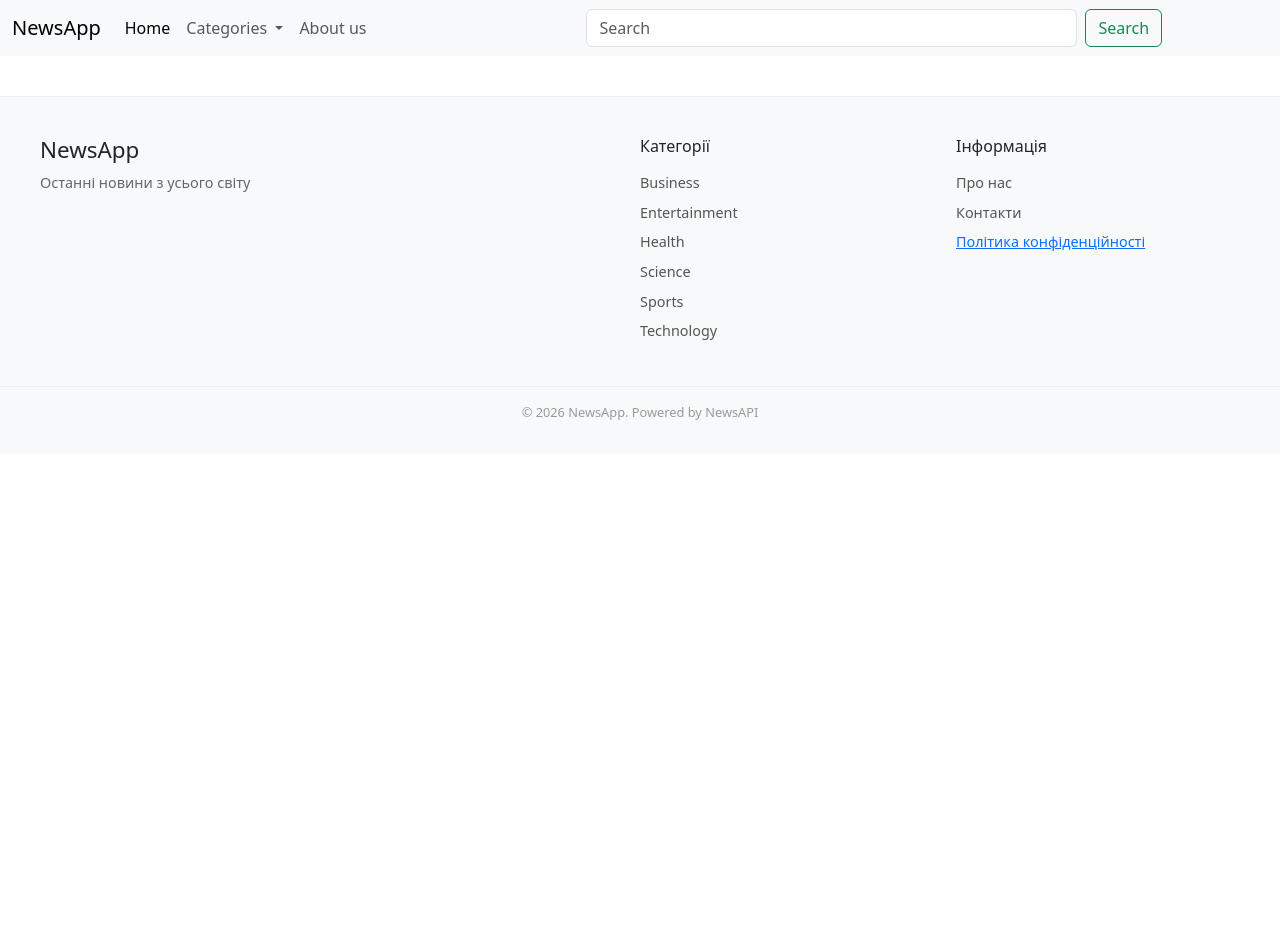
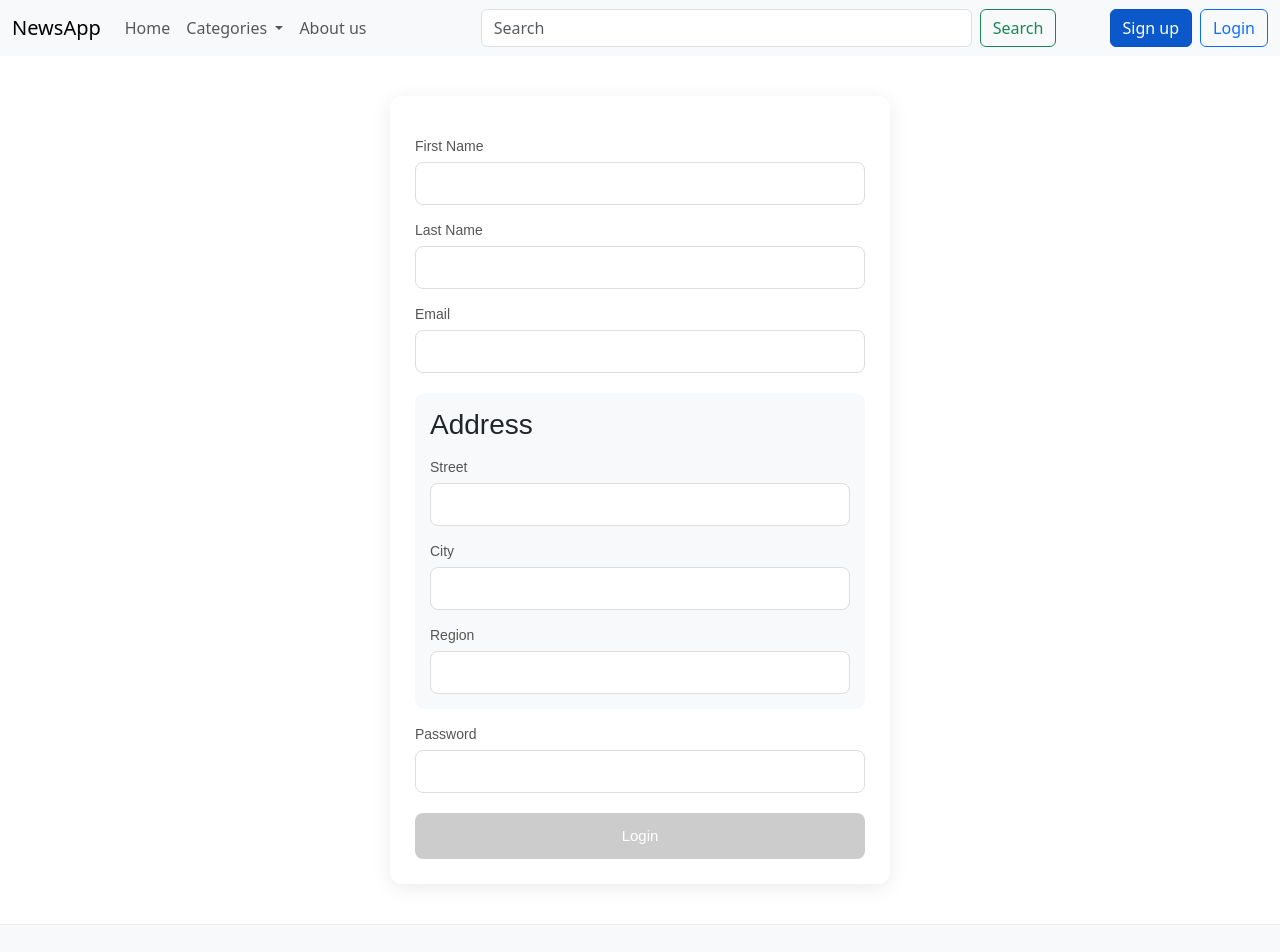
Before and after one commit to KhoberVlad/NewsApp, an Angular app: page /sign-up in a window 1280 px wide. Before the commit this address led to /. Shown: the top 952 px of the page. Before the commit the page ends 800 px from the top, so only its background shows below. Built offline with nearby package versions, Linux system fonts and the light colour scheme.

Commit message:
add reactive forms(sign in , login in

```diff
--- a/src/app/app.routes.ts
+++ b/src/app/app.routes.ts
@@ -3,10 +3,14 @@ import { AboutUs } from './components/about-us/about-us';
 import { Contact } from './components/contact/contact';
 import { Main } from './components/main/main';
 import { PolicyPrivacy } from './components/policy-privacy/policy-privacy';
+import { LoginUpForm } from './components/login-up-form/login-up-form';
+import { SignUpForm } from './components/sign-up-form/sign-up-form';
 export const routes: Routes = [
   { path: '',  redirectTo: 'main', pathMatch: 'full' },
   { path: 'main', component: Main },
   { path: 'about-us', component: AboutUs },
   { path: 'contact', component: Contact },
-  { path: 'privacy', component: PolicyPrivacy }
+  { path: 'privacy', component: PolicyPrivacy },
+  { path: 'sign-up', component: SignUpForm },
+  { path: 'login-up', component: LoginUpForm }
 ];
--- a/src/app/components/header/header.html
+++ b/src/app/components/header/header.html
@@ -46,6 +46,10 @@
         <input class="form-control me-2" type="search" placeholder="Search" name="searchQuery"[(ngModel)]="searchQuery"/>
         <button class="btn btn-outline-success" type="submit" (click)="onSearch()">Search</button>
       </form>
+      <div class="d-flex gap-2">
+        <button [routerLink]="['/sign-up']" routerLinkActive="active" type="button" class="btn btn-primary">Sign up</button>
+        <button [routerLink]="['/login-up']" routerLinkActive="active" type="button" class="btn btn-outline-primary">Login</button>
+      </div>
     </div>
   </div>
 </nav>
--- /dev/null
+++ b/src/app/components/login-up-form/login-up-form.css
@@ -0,0 +1,59 @@
+form {
+  max-width: 400px;
+  margin: 60px auto;
+  padding: 30px;
+  background: #ffffff;
+  border-radius: 14px;
+  box-shadow: 0 8px 25px rgba(0, 0, 0, 0.08);
+  font-family: Arial, sans-serif;
+}
+label {
+  display: block;
+  margin-top: 18px;
+  margin-bottom: 6px;
+  font-size: 14px;
+  color: #444;
+  font-weight: 500;
+}
+input {
+  width: 100%;
+  padding: 12px;
+  border: 1px solid #ddd;
+  border-radius: 10px;
+  font-size: 14px;
+  transition: all 0.25s ease;
+}
+input:focus {
+  border-color: #4CAF50;
+  outline: none;
+  box-shadow: 0 0 6px rgba(76, 175, 80, 0.3);
+}
+input.ng-invalid.ng-touched {
+  border-color: #e53935;
+  background: #fff5f5;
+}
+small {
+  display: block;
+  margin-top: 5px;
+  color: #e53935;
+  font-size: 12px;
+}
+button {
+  width: 100%;
+  margin-top: 25px;
+  padding: 12px;
+  border: none;
+  border-radius: 10px;
+  background: #4CAF50;
+  color: white;
+  font-size: 15px;
+  cursor: pointer;
+  transition: 0.3s;
+}
+button:hover {
+  background: #43a047;
+}
+button:disabled {
+  background: #ccc;
+  cursor: not-allowed;
+}
--- /dev/null
+++ b/src/app/components/login-up-form/login-up-form.html
@@ -0,0 +1,27 @@
+  <form [formGroup]="LoginUp">
+  <label>Email</label>
+  <input type="email" formControlName="email">
+
+  <div *ngIf="LoginUp.get('email')?.touched && LoginUp.get('email')?.invalid">
+    <small *ngIf="LoginUp.get('email')?.errors?.['required']">
+      Email is required
+    </small>
+    <small *ngIf="LoginUp.get('email')?.errors?.['email']">
+      Invalid email
+    </small>
+  </div>
+  <label>Password</label>
+  <input type="password" formControlName="password">
+
+  <div *ngIf="LoginUp.get('password')?.invalid && (LoginUp.get('password')?.touched || LoginUp.get('password')?.dirty)">
+    <small *ngIf="LoginUp.get('password')?.errors?.['required']">
+      Password is required
+    </small>
+    <small *ngIf="LoginUp.get('password')?.errors?.['minlength']">
+      Minimum 6 characters
+    </small>
+  </div>
+  <button type="submit" [disabled]="LoginUp.invalid">
+  Login
+</button>
+  </form>
--- /dev/null
+++ b/src/app/components/login-up-form/login-up-form.ts
@@ -0,0 +1,17 @@
+import { Component } from '@angular/core';
+import { ReactiveFormsModule } from '@angular/forms';
+import { FormControl, FormGroup , Validators} from '@angular/forms';
+import { CommonModule } from '@angular/common';
+@Component({
+  selector: 'app-login-up-form',
+  imports: [ReactiveFormsModule, CommonModule],
+  templateUrl: './login-up-form.html',
+  styleUrl: './login-up-form.css',
+})
+export class LoginUpForm {
+  LoginUp = new FormGroup({
+    email: new FormControl("", [Validators.required]),
+    password: new FormControl("", [Validators.required, Validators.minLength(8)])
+  })
+
+}
--- /dev/null
+++ b/src/app/components/sign-up-form/sign-up-form.css
@@ -0,0 +1,71 @@
+form {
+  max-width: 500px;
+  margin: 40px auto;
+  padding: 25px;
+  background: #ffffff;
+  border-radius: 12px;
+  box-shadow: 0 4px 20px rgba(0, 0, 0, 0.08);
+  font-family: Arial, sans-serif;
+}
+
+h2 {
+  margin-top: 20px;
+  font-size: 18px;
+  color: #333;
+}
+
+label {
+  display: block;
+  margin-top: 15px;
+  margin-bottom: 5px;
+  font-size: 14px;
+  color: #555;
+}
+
+input {
+  width: 100%;
+  padding: 10px 12px;
+  border: 1px solid #ddd;
+  border-radius: 8px;
+  font-size: 14px;
+  transition: 0.3s;
+}
+
+input:focus {
+  border-color: #28a745;
+  outline: none;
+  box-shadow: 0 0 5px rgba(40, 167, 69, 0.3);
+}
+
+small {
+  color: #e63946;
+  font-size: 12px;
+}
+
+div[formGroupName="address"] {
+  margin-top: 20px;
+  padding: 15px;
+  border-radius: 10px;
+  background: #f8f9fa;
+}
+
+button {
+  margin-top: 20px;
+  width: 100%;
+  padding: 12px;
+  background: #28a745;
+  color: white;
+  border: none;
+  border-radius: 8px;
+  font-size: 15px;
+  cursor: pointer;
+  transition: 0.3s;
+}
+
+button:hover {
+  background: #43a047;
+}
+button:disabled {
+  background: #ccc;
+  cursor: not-allowed;
+}
--- /dev/null
+++ b/src/app/components/sign-up-form/sign-up-form.html
@@ -0,0 +1,58 @@
+<form [formGroup]="SignUp">
+  <label>First Name</label>
+  <input type="text" formControlName="firstName">
+  <label>Last Name</label>
+  <input type="text" formControlName="lastName">
+
+  <div *ngIf="SignUp.get('lastName')?.touched && SignUp.get('lastName')?.invalid">
+    <small *ngIf="SignUp.get('lastName')?.errors?.['required']">
+      Last name is required
+    </small>
+  </div>
+  <label>Email</label>
+  <input type="email" formControlName="email">
+
+  <div *ngIf="SignUp.get('email')?.touched && SignUp.get('email')?.invalid">
+    <small *ngIf="SignUp.get('email')?.errors?.['required']">
+      Email is required
+    </small>
+    <small *ngIf="SignUp.get('email')?.errors?.['email']">
+      Invalid email
+    </small>
+  </div>
+  <div formGroupName="address">
+    <h3>Address</h3>
+
+    <label>Street</label>
+    <input type="text" formControlName="street">
+
+    <div *ngIf="SignUp.get('address.street')?.invalid && (SignUp.get('address.street')?.touched || SignUp.get('address.street')?.dirty)">
+      <small *ngIf="SignUp.get('address.street')?.errors?.['required']">
+        Street is required
+      </small>
+      <small *ngIf="SignUp.get('address.street')?.errors?.['minlength']">
+        Min 5 characters
+      </small>
+    </div>
+
+    <label>City</label>
+    <input type="text" formControlName="city">
+
+    <label>Region</label>
+    <input type="text" formControlName="region">
+  </div>
+  <label>Password</label>
+  <input type="password" formControlName="password">
+
+  <div *ngIf="SignUp.get('password')?.invalid && (SignUp.get('password')?.touched || SignUp.get('password')?.dirty)">
+    <small *ngIf="SignUp.get('password')?.errors?.['required']">
+      Password is required
+    </small>
+    <small *ngIf="SignUp.get('password')?.errors?.['minlength']">
+      Minimum 6 characters
+    </small>
+  </div>
+<button type="submit" [disabled]="SignUp.invalid">
+  Login
+</button>
+</form>
--- /dev/null
+++ b/src/app/components/sign-up-form/sign-up-form.ts
@@ -0,0 +1,27 @@
+import { Component } from '@angular/core';
+import { FormControl, FormGroup, Validators , ReactiveFormsModule} from '@angular/forms';
+import { RouterLink, RouterLinkActive } from '@angular/router';
+import { CommonModule } from '@angular/common';
+@Component({
+  selector: 'app-sign-up-form',
+  imports: [ReactiveFormsModule, CommonModule],
+  templateUrl: './sign-up-form.html',
+  styleUrl: './sign-up-form.css',
+})
+export class SignUpForm {
+SignUp = new FormGroup({
+  firstName: new FormControl("", [Validators.required]),
+  lastName: new FormControl("", [Validators.required]),
+  email: new FormControl("", [Validators.required, Validators.minLength(5)]),
+  phone: new FormControl("", [Validators.required, Validators.minLength(8)]),
+
+  address: new FormGroup({
+    city: new FormControl(""),
+    street: new FormControl(""),
+    region: new FormControl("")
+  }),
+
+  password: new FormControl("", [Validators.required, Validators.minLength(8)])
+});
+
+}
```
Also changed, not shown: 2 other files (tests, documents, lock files or other folders).
